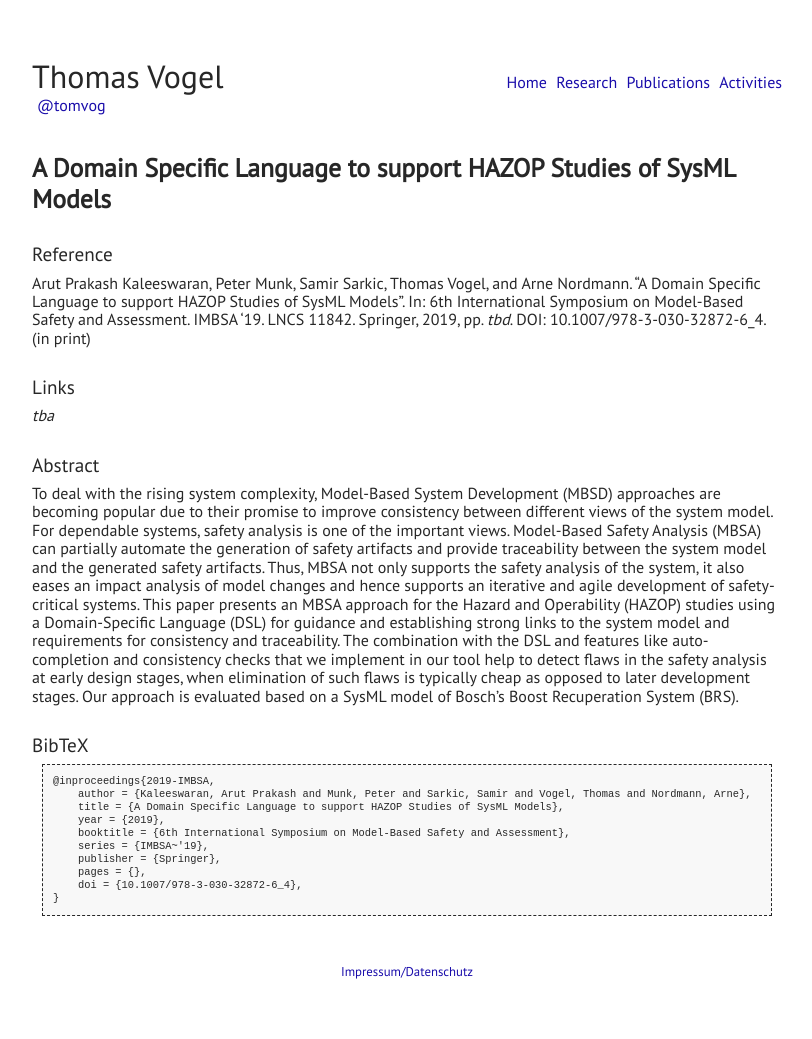
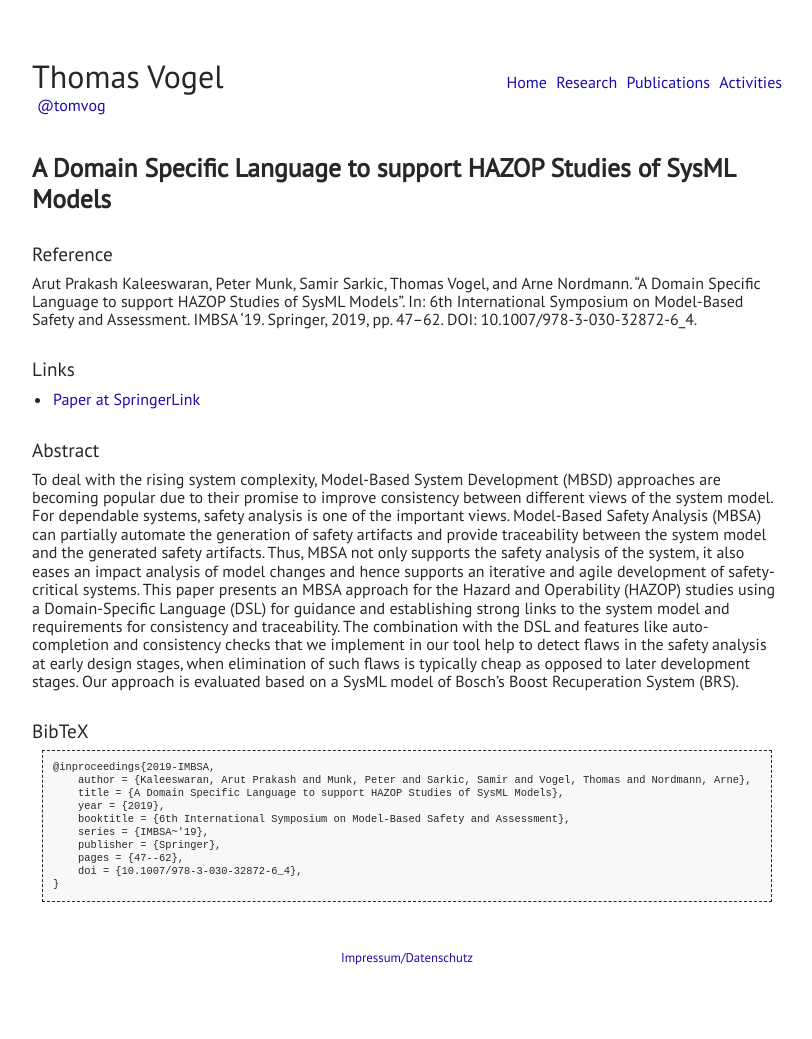
Before and after one commit to thomas-vogel/thomas-vogel.github.io, a Jekyll site: the page built from _pages/publications/2019-IMBSA.md, in a window 1280 px wide. Shown: the whole page, without its empty margins (233-1045 px from the left). Built offline with Jekyll 4.4.1, drawn with Linux system fonts in a browser that asks for light colours.

Commit message:
Add IMBSA'19 detils.

```diff
--- a/_pages/publications/2019-IMBSA.md
+++ b/_pages/publications/2019-IMBSA.md
@@ -5,10 +5,10 @@ layout: page
 ---
 
 ## Reference
-Arut Prakash Kaleeswaran, Peter Munk, Samir Sarkic, Thomas Vogel, and Arne Nordmann. "A Domain Specific Language to support HAZOP Studies of SysML Models". In: 6th International Symposium on Model-Based Safety and Assessment. IMBSA '19. LNCS 11842. Springer, 2019, pp. _tbd_. DOI: 10.1007/978-3-030-32872-6_4. (in print)
+Arut Prakash Kaleeswaran, Peter Munk, Samir Sarkic, Thomas Vogel, and Arne Nordmann. "A Domain Specific Language to support HAZOP Studies of SysML Models". In: 6th International Symposium on Model-Based Safety and Assessment. IMBSA '19. Springer, 2019, pp. 47--62. DOI: 10.1007/978-3-030-32872-6_4.
 
 ## Links
-_tba_
+* [Paper at SpringerLink](https://doi.org/10.1007/978-3-030-32872-6_4){:target="_blank"}
 
 ## Abstract
 To deal with the rising system complexity, Model-Based System Development (MBSD) approaches are becoming popular due to their promise to improve consistency between different views of the system model. For dependable systems, safety analysis is one of the important views. Model-Based Safety Analysis (MBSA) can partially automate the generation of safety artifacts and provide traceability between the system model and the generated safety artifacts. Thus, MBSA not only supports the safety analysis of the system, it also eases an impact analysis of model changes and hence supports an iterative and agile development of safety-critical systems. This paper presents an MBSA approach for the Hazard and Operability (HAZOP) studies using a Domain-Specific Language (DSL) for guidance and establishing strong links to the system model and requirements for consistency and traceability. The combination with the DSL and features like auto-completion and consistency checks that we implement in our tool help to detect flaws in the safety analysis at early design stages, when elimination of such flaws is typically cheap as opposed to later development stages. Our approach is evaluated based on a SysML model of Bosch's Boost Recuperation System (BRS).
@@ -23,7 +23,7 @@ To deal with the rising system complexity, Model-Based System Development (MBSD)
     booktitle = {6th International Symposium on Model-Based Safety and Assessment},
     series = {IMBSA~'19},
     publisher = {Springer},
-    pages = {},
+    pages = {47--62},
     doi = {10.1007/978-3-030-32872-6_4},
 }</pre>
 </div>
```
Also changed, not shown: _pages/publications/index.md (+1 -1 lines), _pages/publications/type.md (+2 -2 lines).
